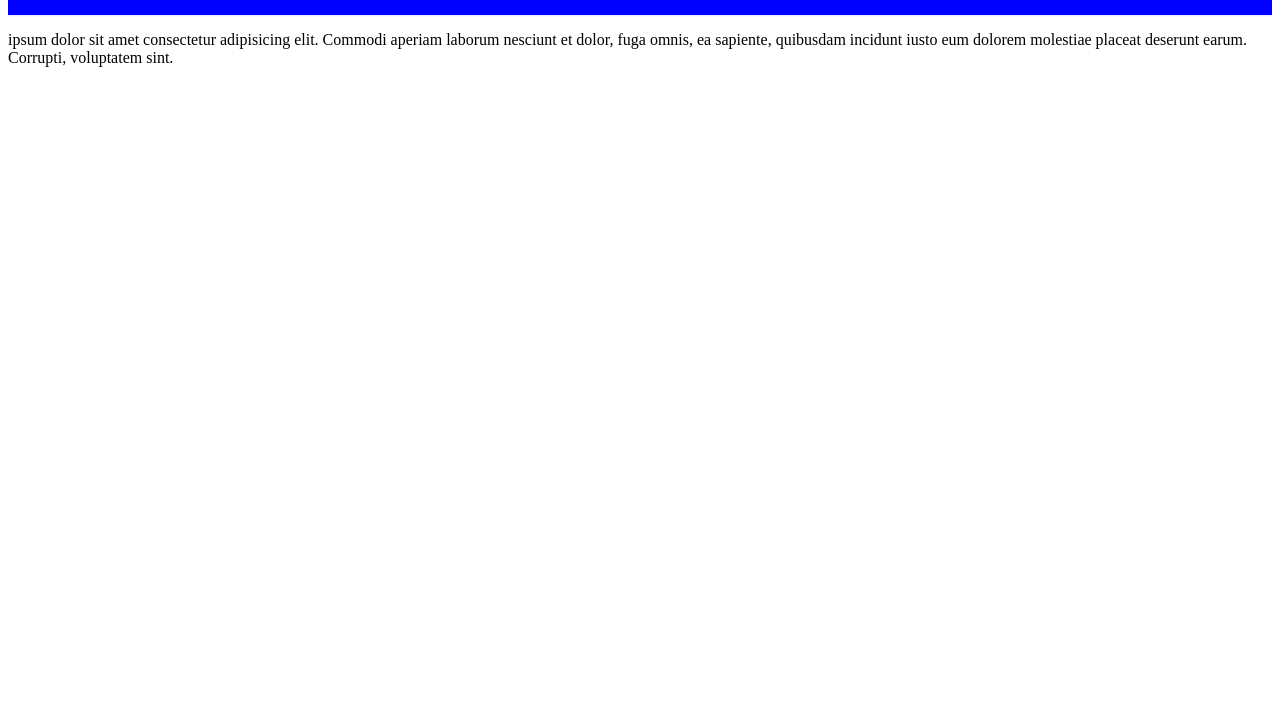
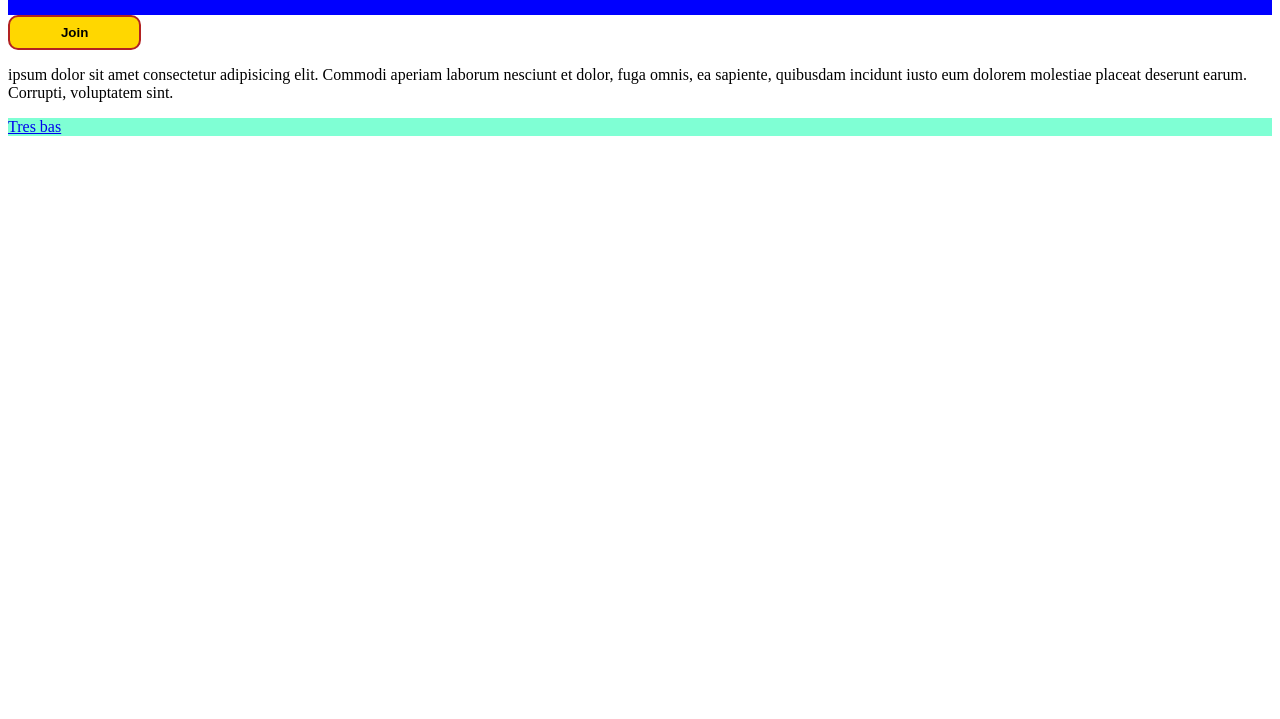
Before and after one commit to 972p/sfqs, a plain HTML site: page index.html in a window 1280 px wide. Shown: the part 81-800 px from the top of the page. Drawn offline with Linux system fonts and the light colour scheme.

Commit message:
dsqfqsfqs

```diff
--- a/index.html
+++ b/index.html
@@ -14,8 +14,13 @@
         <a class="hyperlink" href="p3.html" target="_blank"> Super </a>
         <a class="hyperlink" href="p4.html" target="_blank"> Super </a>
     </nav>
+    <button class = JoinButton>Join</button>
     <p>
         ipsum dolor sit amet consectetur adipisicing elit. Commodi aperiam laborum nesciunt et dolor, fuga omnis, ea sapiente, quibusdam incidunt iusto eum dolorem molestiae placeat deserunt earum. Corrupti, voluptatem sint.
     </p>
+
+<footer id="bas">
+    <a class="hyperbas" href="p2.html"> Tres bas</a>
+</footer>
 </body>
 </html>
--- a/style.css
+++ b/style.css
@@ -12,3 +12,36 @@ background-color: blue;
     padding: 10px;
     margin: 20px;
 }
+.hyperlink:hover {
+
+    background-color: aliceblue;
+}
+
+.JoinButton {
+
+    width: 10em;
+  height: 5ex;
+  background-color: gold;
+  border: 2px solid firebrick;
+  border-radius: 10px;
+  font-weight: bold;
+  color: black;
+  cursor: pointer;
+}
+.JoinButton:hover{
+
+    background-color: white;
+}
+
+.hyperbas:hover{
+    text-decoration: none;
+    color: red;
+    font-size: 25px;
+    padding: 10px;
+    margin: 20px;
+    background-color: black;
+}
+
+#bas{
+    background-color: aquamarine;
+}
```
